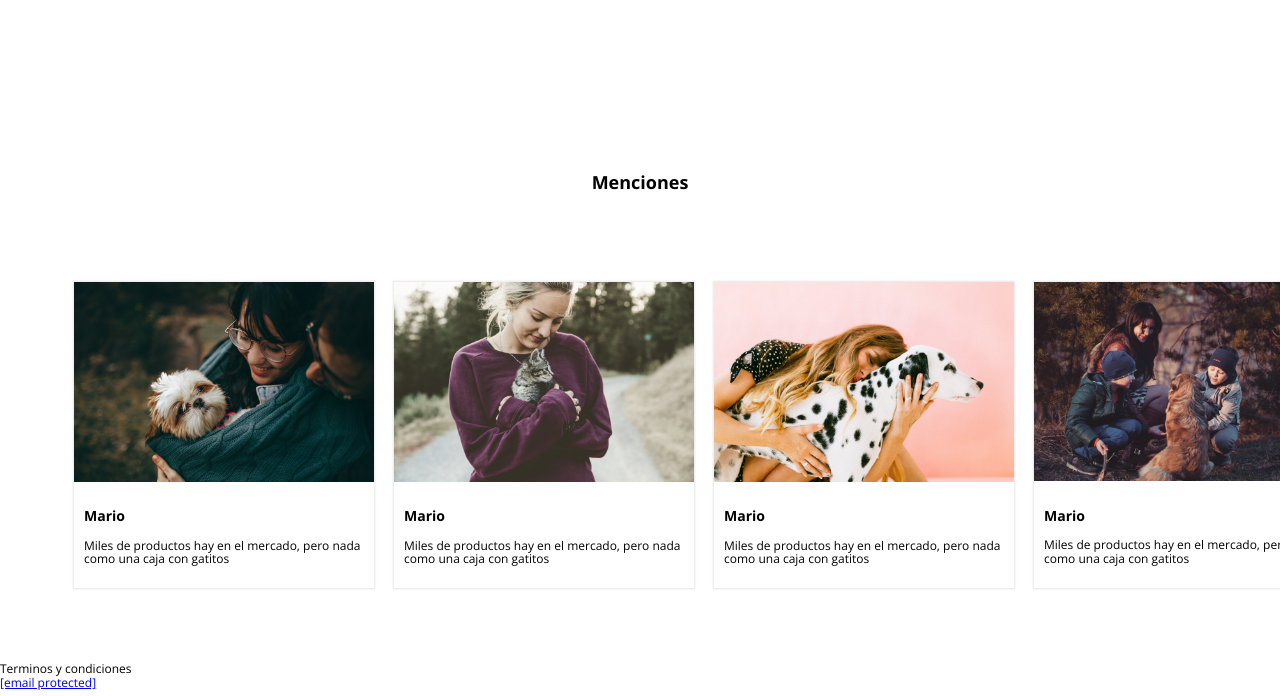
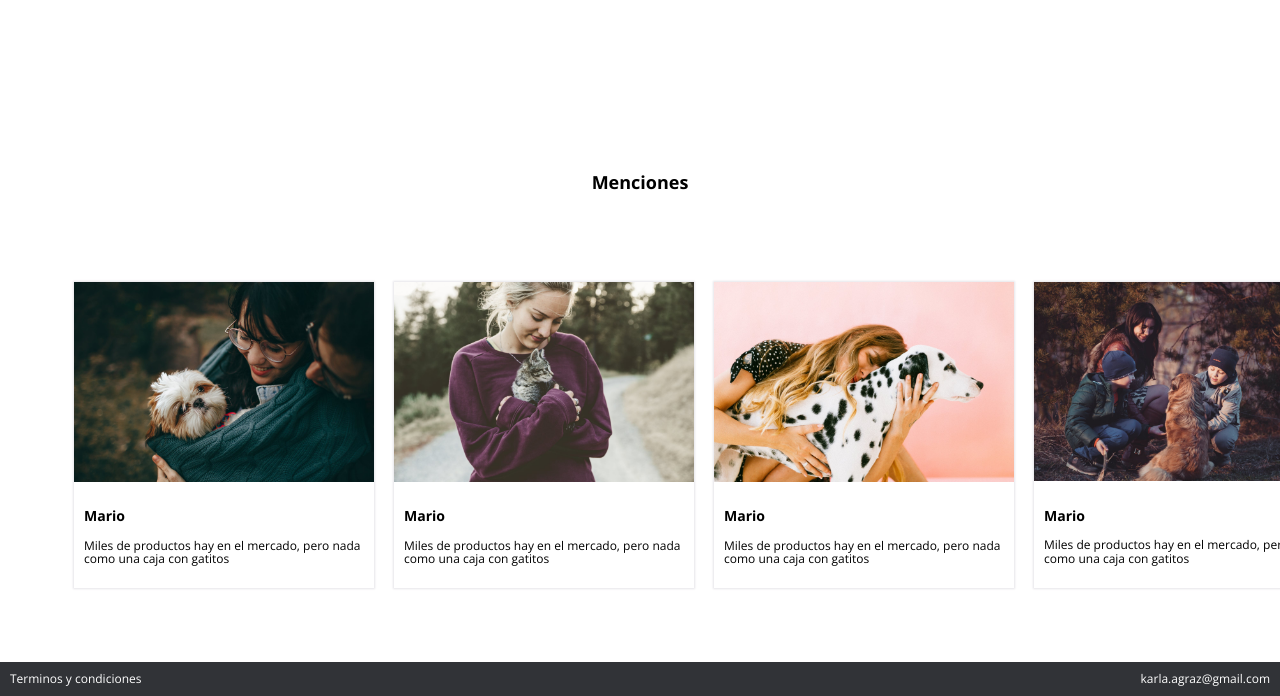
Before and after one commit to csswoman/adopta_un_perrito, a plain HTML site: page index.html in a window 1280 px wide. Shown: the part 1429-2125 px from the top of the page. Drawn offline with nearby package versions, Linux system fonts and the light colour scheme; a script that the page names is missing.

Commit message:
añadiendo el footer

```diff
--- a/css/estilos.css
+++ b/css/estilos.css
@@ -147,3 +147,12 @@ h2.mention_title {
 .mention .text {
   padding: var(--space);
 }
+
+footer {
+  display: flex;
+  justify-content: space-between;
+  font-size: var(--normal);
+  background-color: var(--black-color);
+  padding: var(--space);
+  color: var(--white-color);
+}
--- a/index.html
+++ b/index.html
@@ -147,8 +147,7 @@
 
     <footer>
         <div class="option">Terminos y condiciones</div>
-        <div class="option"><a href="/cdn-cgi/l/email-protection" class="__cf_email__"
-                data-cfemail="5d3e3233293c3e29321d3f2f3c3339733e3230">[email&#160;protected]</a></div>
+        <div class="option">karla.agraz@gmail.com</div>
     </footer>
 
     <script src=" ./scripts/script"> </script>
```
